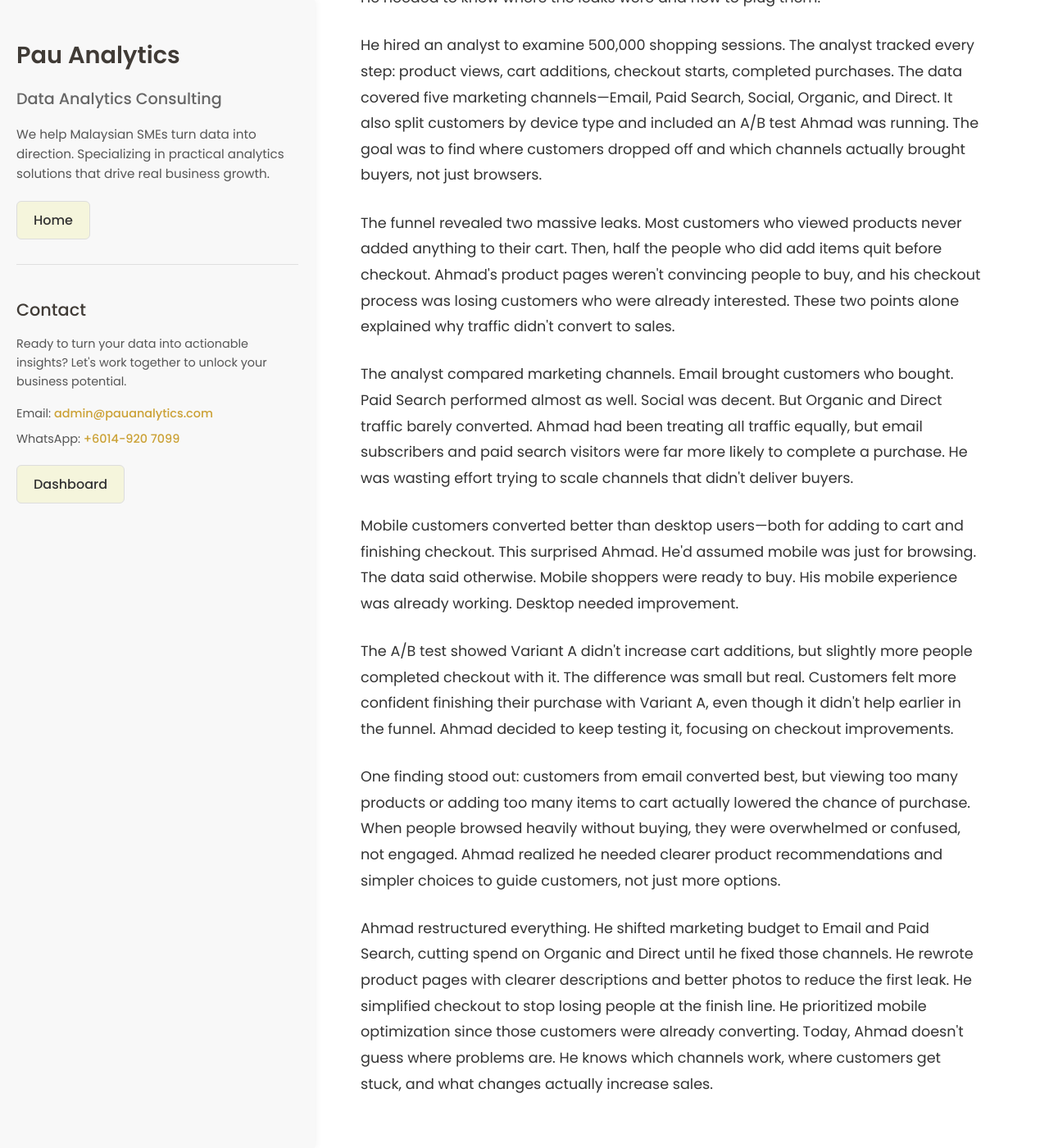
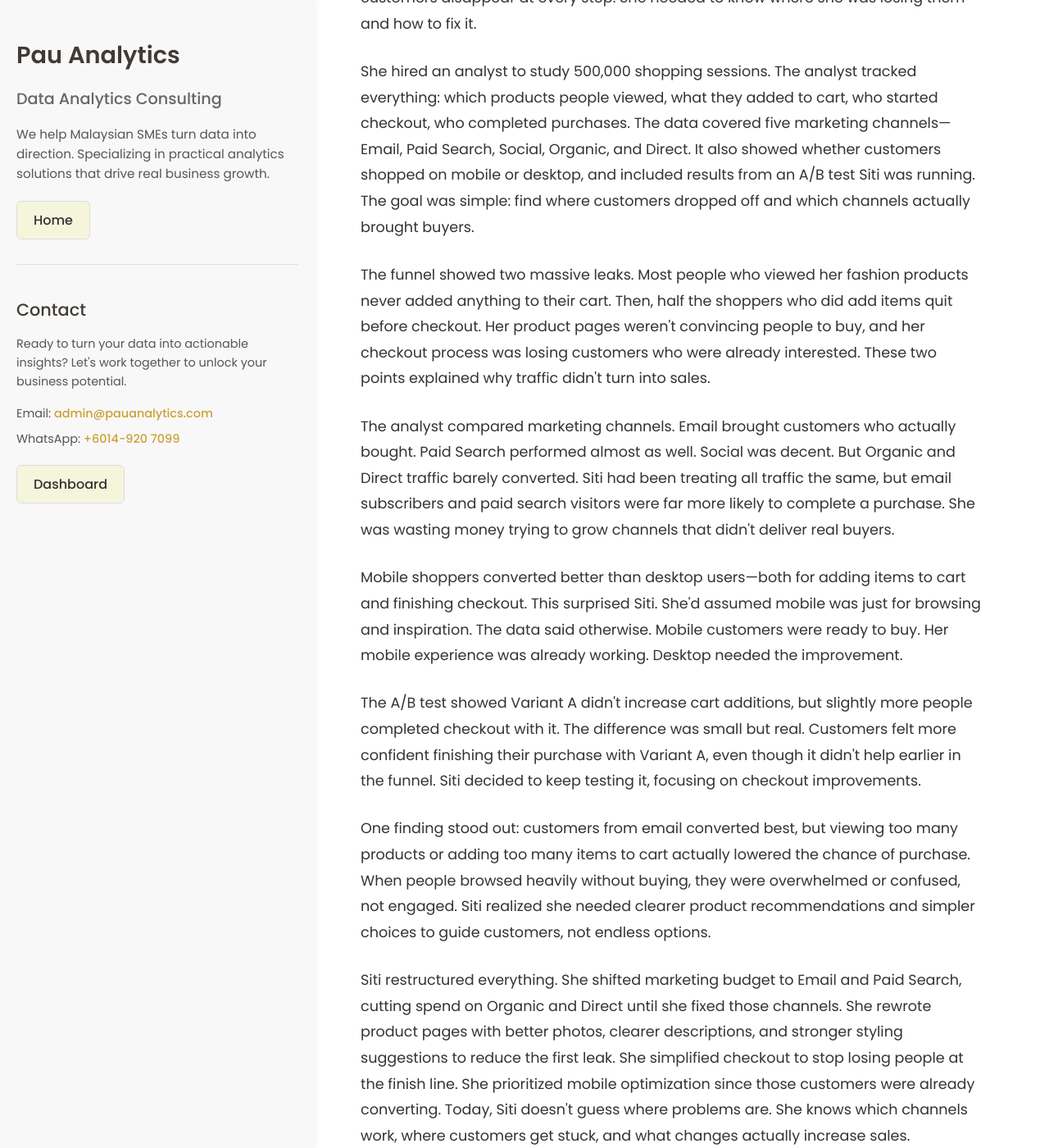
Before and after one commit to lyven81/pinnacles-learning-website, a Jekyll site: the page case-study/fixing-the-sales-leaks.html, which Jekyll copies as it is, in a window 1280 px wide and 1400 px high, scrolled down 270 px. Shown: the whole window at 82% size. Built offline with Jekyll 4.4.1, drawn with Linux system fonts in a browser that asks for light colours; some of the changed text lies outside the part shown.

Commit message:
Rewrite Fixing the Sales Leaks case study with woman fashion retailer protagonist
- Changed protagonist: Ahmad (kitchenware seller) → Siti (online fashion retailer in Malaysia)
- Updated business context: kitchenware → fashion (dresses, tops, Instagram, styling)
- Maintained third person perspective throughout
- Kept short, direct, simple language for general public
- Preserved all 8 paragraphs with key findings intact
- Story flow: problem, analysis, funnel leaks, channel performance, mobile vs desktop, A/B testing, behavioral insights, solutions
- Fashion-specific details added: Instagram presence, collections, styling suggestions
- Key insights unchanged: Email & Paid Search convert best, mobile outperforms desktop, product pages and checkout are leak points
- Accessible tone maintained while delivering technical insights

🤖 Generated with [Claude Code](https://claude.com/claude-code)

Co-Authored-By: Claude Sonnet 4.5 <noreply@anthropic.com>

```diff
--- a/case-study/fixing-the-sales-leaks.html
+++ b/case-study/fixing-the-sales-leaks.html
@@ -269,21 +269,21 @@
             <section class="case-study-content">
                 <h1>Fixing the Sales Leaks</h1>
 
-                <p>Ahmad ran an online kitchenware store in Malaysia. Traffic looked good—thousands of visitors every month. But sales stayed flat. People browsed products, some added items to cart, then disappeared. Ahmad watched customers slip away at every step. He needed to know where the leaks were and how to plug them.</p>
+                <p>Siti ran an online fashion retailer in Malaysia. Her Instagram looked great, her website got thousands of visitors, but sales barely moved. Shoppers browsed her collections, some added dresses or tops to their cart, then vanished. She watched potential customers disappear at every step. She needed to know where she was losing them and how to fix it.</p>
 
-                <p>He hired an analyst to examine 500,000 shopping sessions. The analyst tracked every step: product views, cart additions, checkout starts, completed purchases. The data covered five marketing channels—Email, Paid Search, Social, Organic, and Direct. It also split customers by device type and included an A/B test Ahmad was running. The goal was to find where customers dropped off and which channels actually brought buyers, not just browsers.</p>
+                <p>She hired an analyst to study 500,000 shopping sessions. The analyst tracked everything: which products people viewed, what they added to cart, who started checkout, who completed purchases. The data covered five marketing channels—Email, Paid Search, Social, Organic, and Direct. It also showed whether customers shopped on mobile or desktop, and included results from an A/B test Siti was running. The goal was simple: find where customers dropped off and which channels actually brought buyers.</p>
 
-                <p>The funnel revealed two massive leaks. Most customers who viewed products never added anything to their cart. Then, half the people who did add items quit before checkout. Ahmad's product pages weren't convincing people to buy, and his checkout process was losing customers who were already interested. These two points alone explained why traffic didn't convert to sales.</p>
+                <p>The funnel showed two massive leaks. Most people who viewed her fashion products never added anything to their cart. Then, half the shoppers who did add items quit before checkout. Her product pages weren't convincing people to buy, and her checkout process was losing customers who were already interested. These two points explained why traffic didn't turn into sales.</p>
 
-                <p>The analyst compared marketing channels. Email brought customers who bought. Paid Search performed almost as well. Social was decent. But Organic and Direct traffic barely converted. Ahmad had been treating all traffic equally, but email subscribers and paid search visitors were far more likely to complete a purchase. He was wasting effort trying to scale channels that didn't deliver buyers.</p>
+                <p>The analyst compared marketing channels. Email brought customers who actually bought. Paid Search performed almost as well. Social was decent. But Organic and Direct traffic barely converted. Siti had been treating all traffic the same, but email subscribers and paid search visitors were far more likely to complete a purchase. She was wasting money trying to grow channels that didn't deliver real buyers.</p>
 
-                <p>Mobile customers converted better than desktop users—both for adding to cart and finishing checkout. This surprised Ahmad. He'd assumed mobile was just for browsing. The data said otherwise. Mobile shoppers were ready to buy. His mobile experience was already working. Desktop needed improvement.</p>
+                <p>Mobile shoppers converted better than desktop users—both for adding items to cart and finishing checkout. This surprised Siti. She'd assumed mobile was just for browsing and inspiration. The data said otherwise. Mobile customers were ready to buy. Her mobile experience was already working. Desktop needed the improvement.</p>
 
-                <p>The A/B test showed Variant A didn't increase cart additions, but slightly more people completed checkout with it. The difference was small but real. Customers felt more confident finishing their purchase with Variant A, even though it didn't help earlier in the funnel. Ahmad decided to keep testing it, focusing on checkout improvements.</p>
+                <p>The A/B test showed Variant A didn't increase cart additions, but slightly more people completed checkout with it. The difference was small but real. Customers felt more confident finishing their purchase with Variant A, even though it didn't help earlier in the funnel. Siti decided to keep testing it, focusing on checkout improvements.</p>
 
-                <p>One finding stood out: customers from email converted best, but viewing too many products or adding too many items to cart actually lowered the chance of purchase. When people browsed heavily without buying, they were overwhelmed or confused, not engaged. Ahmad realized he needed clearer product recommendations and simpler choices to guide customers, not just more options.</p>
+                <p>One finding stood out: customers from email converted best, but viewing too many products or adding too many items to cart actually lowered the chance of purchase. When people browsed heavily without buying, they were overwhelmed or confused, not engaged. Siti realized she needed clearer product recommendations and simpler choices to guide customers, not endless options.</p>
 
-                <p>Ahmad restructured everything. He shifted marketing budget to Email and Paid Search, cutting spend on Organic and Direct until he fixed those channels. He rewrote product pages with clearer descriptions and better photos to reduce the first leak. He simplified checkout to stop losing people at the finish line. He prioritized mobile optimization since those customers were already converting. Today, Ahmad doesn't guess where problems are. He knows which channels work, where customers get stuck, and what changes actually increase sales.</p>
+                <p>Siti restructured everything. She shifted marketing budget to Email and Paid Search, cutting spend on Organic and Direct until she fixed those channels. She rewrote product pages with better photos, clearer descriptions, and stronger styling suggestions to reduce the first leak. She simplified checkout to stop losing people at the finish line. She prioritized mobile optimization since those customers were already converting. Today, Siti doesn't guess where problems are. She knows which channels work, where customers get stuck, and what changes actually increase sales.</p>
             </section>
         </main>
     </div>
```
